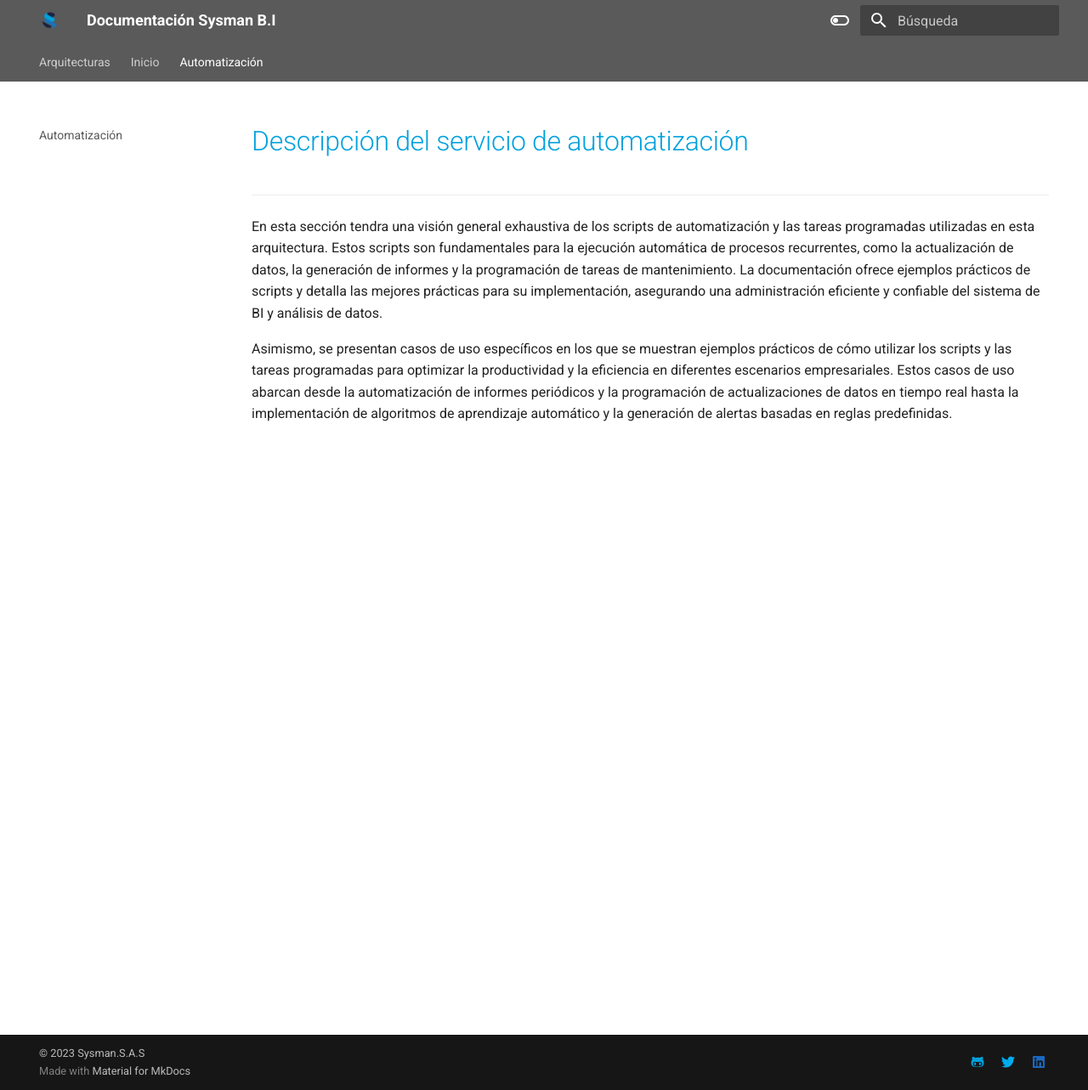
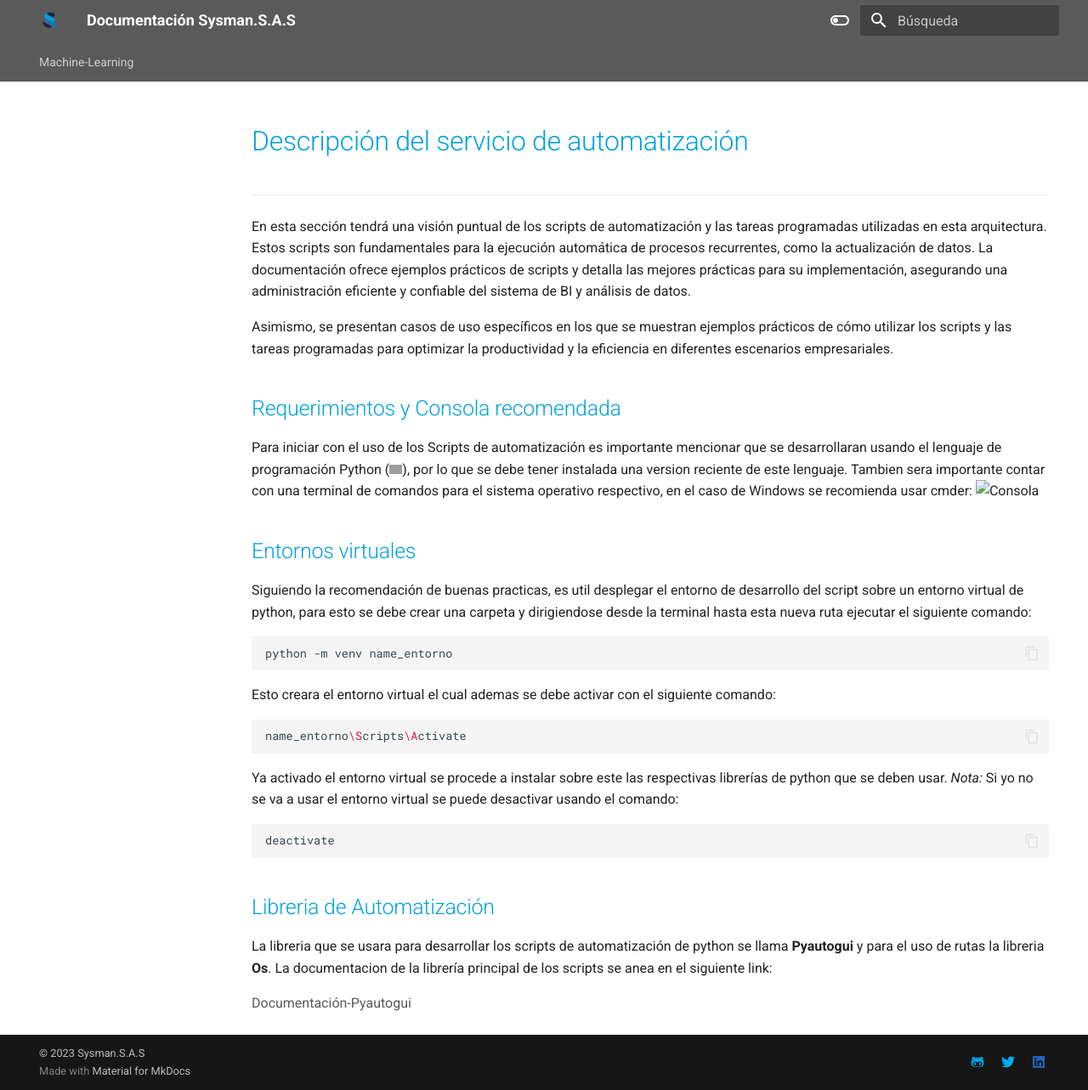
Before and after one commit to yharonjm/Documentacion_BI, an MkDocs documentation site: the page built from docs/Automatizacion.md, in a window 1280 px wide and 1283 px high. Shown: the whole window at 85% size. Built offline with MkDocs 1.6.1 and Material for MkDocs 9.7.7, drawn with Linux system fonts in a browser that asks for light colours; grey boxes are pictures that could not be loaded.

Commit message:
Documentacion de presentación

````diff
--- a/docs/Automatizacion.md
+++ b/docs/Automatizacion.md
@@ -1,5 +1,33 @@
 # <span style="color: #00A1DD">Descripción del servicio de automatización</span>
 ---
-En esta sección tendra una visión general exhaustiva de los scripts de automatización y las tareas programadas utilizadas en esta arquitectura. Estos scripts son fundamentales para la ejecución automática de procesos recurrentes, como la actualización de datos, la generación de informes y la programación de tareas de mantenimiento. La documentación ofrece ejemplos prácticos de scripts y detalla las mejores prácticas para su implementación, asegurando una administración eficiente y confiable del sistema de BI y análisis de datos.
+En esta sección tendrá una visión puntual de los scripts de automatización y las tareas programadas utilizadas en esta arquitectura. Estos scripts son fundamentales para la ejecución automática de procesos recurrentes, como la actualización de datos. La documentación ofrece ejemplos prácticos de scripts y detalla las mejores prácticas para su implementación, asegurando una administración eficiente y confiable del sistema de BI y análisis de datos.
 
-Asimismo, se presentan casos de uso específicos en los que se muestran ejemplos prácticos de cómo utilizar los scripts y las tareas programadas para optimizar la productividad y la eficiencia en diferentes escenarios empresariales. Estos casos de uso abarcan desde la automatización de informes periódicos y la programación de actualizaciones de datos en tiempo real hasta la implementación de algoritmos de aprendizaje automático y la generación de alertas basadas en reglas predefinidas.
+Asimismo, se presentan casos de uso específicos en los que se muestran ejemplos prácticos de cómo utilizar los scripts y las tareas programadas para optimizar la productividad y la eficiencia en diferentes escenarios empresariales.
+
+## <span style="color: #00A1DD">Requerimientos y Consola recomendada</span>
+Para iniciar con el uso de los Scripts de automatización es importante mencionar que se desarrollaran usando el lenguaje de programación Python (<img src="https://raw.githubusercontent.com/FortAwesome/Font-Awesome/0698449d50f2b95517562295a59d414afc68b369/svgs/brands/python.svg" width="15" height="15">), por lo que se debe tener instalada una version reciente de este lenguaje.
+Tambien sera importante contar con una terminal de comandos para el sistema operativo respectivo, en el caso de Windows se recomienda usar cmder:
+![Consola](images\console.png "cmder-windows")
+
+## <span style="color: #00A1DD">Entornos virtuales</span>
+Siguiendo la recomendación de buenas practicas, es util desplegar el entorno de desarrollo del script sobre un entorno virtual de python, para esto se debe crear una carpeta y dirigiendose desde la terminal hasta esta nueva ruta ejecutar el siguiente comando:
+
+```bash
+python -m venv name_entorno
+```
+Esto creara el entorno virtual el cual ademas se debe activar con el siguiente comando:
+
+```bash
+name_entorno\Scripts\Activate
+```
+Ya activado el entorno virtual se procede a instalar sobre este las respectivas librerías de python que se deben usar.
+*Nota:* Si yo no se va a usar el entorno virtual se puede desactivar usando el comando:
+
+```bash
+deactivate
+```
+## <span style="color: #00A1DD">Libreria de Automatización</span>
+La libreria que se usara para desarrollar los scripts de automatización de python se llama **Pyautogui** y para el uso de rutas la libreria **Os**.
+La documentacion de la librería principal de los scripts se anea en el siguiente link:
+
+[Documentación-Pyautogui](https://pyautogui.readthedocs.io/en/latest/keyboard.html)
--- a/mkdocs.yml
+++ b/mkdocs.yml
@@ -1,9 +1,10 @@
-site_name: Documentación Sysman B.I
+site_name: Documentación Sysman.S.A.S
 site_url: https://Documentacion_BI.com/
 nav:
-    - Arquitecturas: Arquitectura.md
-    - Inicio: index.md
-    - Automatización: Automatizacion.md
+    - Machine-Learning: Machine_Learning.md
+    #- Arquitectura de Analitica: Arquitectura.md
+    #- Inicio: index.md
+    #- Automatización: Automatizacion.md
 extra_css:
   - stylesheets/extra.css
 theme:
````
Also changed, not shown: docs/Machine_Learning.md (added, +36 -0 lines), docs/images/ArqML.png (added), docs/images/accuracy.png (added), docs/images/console.png (added), docs/images/consulta.png (added), docs/images/conteo.png (added), docs/images/mc.png (added).
